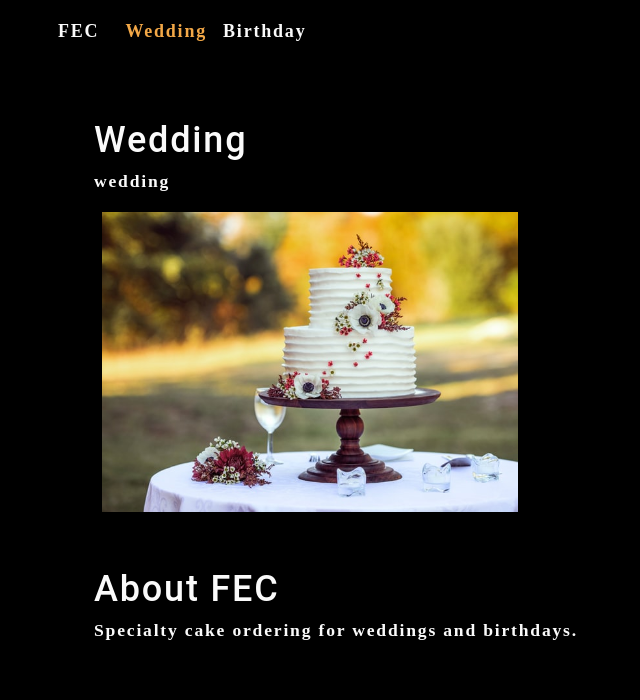
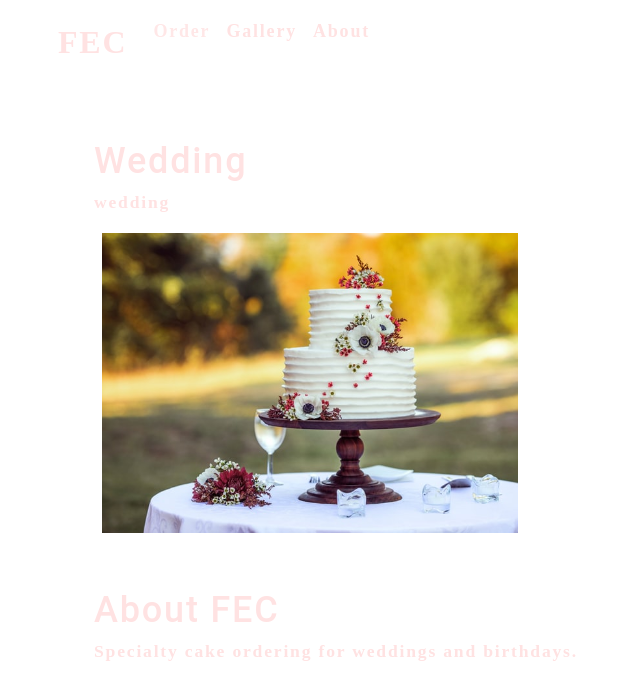
Before and after one commit to MercuryKTgithub/KU_BC_Group-Project_Name-XYZ, a React (Create React App) app in the folder client/: page / in a window 1280 px wide. Shown: the top 700 px of the page, without its empty margins (0-640 px from the left). Built offline with nearby package versions, Linux system fonts and the light colour scheme.

Commit message:
added design

```diff
--- a/client/src/App.css
+++ b/client/src/App.css
@@ -14,7 +14,7 @@
 }
 
 .App-header {
-  background-color: #282c34;
+  background-color: #ffffff;
   min-height: 100vh;
   display: flex;
   flex-direction: column;
--- a/client/src/components/Nav/index.js
+++ b/client/src/components/Nav/index.js
@@ -1,16 +1,22 @@
 import React, { useState } from 'react';
 import { capitalizeFirstLetter } from '../../utils/helpers';
+
+
 
 
 function Nav() {
 
 const [categories] = useState([
     {
-        name: "wedding",
+        name: "Order",
         description:
         "Photos of customer order wedding cakes",
     },
-    { name: "birthday",
+    { name: "Gallery",
+      description:
+      "Photos of customer order birthday cakes",
+    },
+    { name: "About",
       description:
       "Photos of customer order birthday cakes",
     },
--- a/client/src/index.css
+++ b/client/src/index.css
@@ -19,10 +19,10 @@ main {
 }
 :root {
   --primary: #8c54ff;
-  --secondary: #F3A847;
+  --secondary: #ffe7e7;
   --tertiary: #B12704;
-  --light: #fafafa;
-  --dark: #000000;
+  --light: #ffe2e2;
+  --dark: #ffffff;
   --darker: #111111;
   --error: rgb(228, 46, 1);
   --spacing-one: calc(1rem * 0.5);
@@ -188,6 +188,7 @@ textarea {
 .flex-row {
   display: flex;
   flex-wrap: wrap;
+
 }
 
 .space-between {
@@ -256,7 +257,7 @@ textarea {
 }
 
 .modalBackdrop {
-	background: rgba(0, 0, 0, .65);
+	background: rgba(255, 218, 218, 0.65);
 	bottom: 0;
 	left: 0;
 	overflow: auto;
@@ -306,3 +307,15 @@ a {
 .navActive {
   color: var(--secondary);
 }
+
+.navbar {
+  background-color: #ffffff;
+  padding-top: 2px;
+  text-align: right;
+  justify-content: right;
+}
+
+.site-title {
+  font-size: xx-large;
+  margin-bottom: 20px;
+}
```
